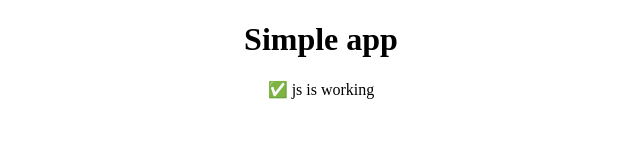
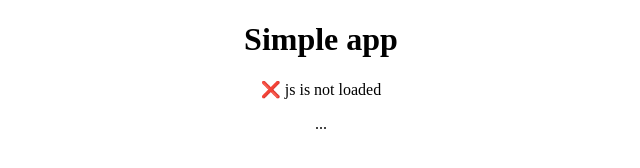
Before and after one commit to marcin-wosinek/with-webpack, a plain HTML site: page index.html in a window 1280 px wide. Shown: the full height of the page, 319-959 px from the left. Drawn offline with Linux system fonts and the light colour scheme.

Commit message:
add js import

```diff
--- a/index.html
+++ b/index.html
@@ -10,6 +10,7 @@
     <h1>Simple app</h1>
 
     <p id="load-status">❌ js is not loaded</p>
+    <p id="echo"> ... </p>
 
     <script type="module" src="src/index.js"></script>
     <link rel="stylesheet" href="src/styles.css" />
--- a/src/index.js
+++ b/src/index.js
@@ -1,3 +1,5 @@
+import "./echo.js";
+
 const element = document.getElementById("load-status");
 
 element.innerHTML = "✅ js is working";
```
